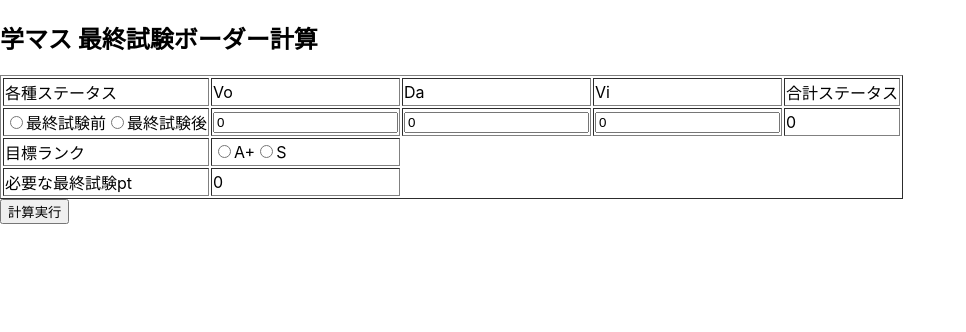
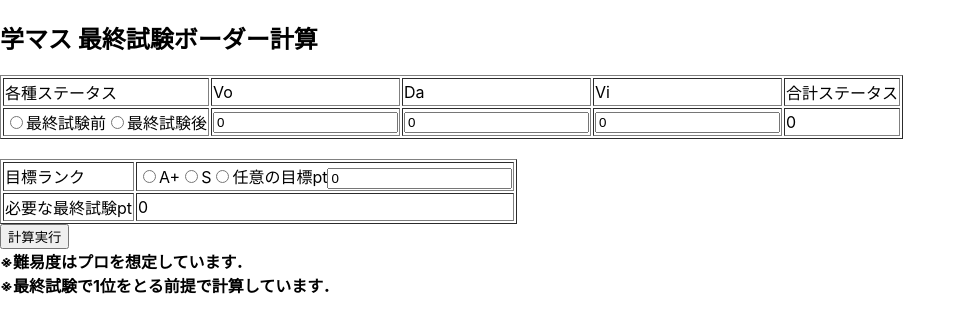
Before and after one commit to kkllkk5/gakumas_evaluation, a React (Create React App) app: page / in a window 1280 px wide. Shown: the top 332 px of the page, without its empty margins (0-966 px from the left). Built offline with nearby package versions, Linux system fonts and the light colour scheme.

Commit message:
任意の目標ptで計算できるよう改善

```diff
--- a/src/Formapp.js
+++ b/src/Formapp.js
@@ -9,6 +9,7 @@ export class FormApp extends Component {
             vocal: 0,
             dance: 0,
             visual: 0,
+            aim_pt: 0,
             total_status: 0,
             need_finalexam_point: 0
         };
@@ -16,6 +17,7 @@ export class FormApp extends Component {
         this.setVocal = this.setVocal.bind(this)
         this.setDance = this.setDance.bind(this)
         this.setVisual = this.setVisual.bind(this)
+        this.setAim_pt = this.setAim_pt.bind(this)
         this.calcFinalExamBorder = this.calcFinalExamBorder.bind(this)
     }
 
@@ -44,6 +46,14 @@ export class FormApp extends Component {
         this.setState({
             visual: newvisual,
             total_status: Number(this.state.vocal) + Number(this.state.dance) + Number(newvisual)
+        });
+    }
+
+    // 目標ptの入力を反映
+    setAim_pt(event) {
+        let newAim_pt = event.target.value;
+        this.setState({
+            aim_pt: newAim_pt
         });
     }
 
@@ -96,6 +106,9 @@ export class FormApp extends Component {
         }
         else if (aim_rank_id === "2") {
             pt_border = 13000
+        }
+        else if (aim_rank_id === "3") {
+            pt_border = Number(this.state.aim_pt)
         }
         else {
             return
@@ -173,12 +186,20 @@ export class FormApp extends Component {
                             <td><input type="text" value={this.state.visual} onChange={this.setVisual}></input></td>
                             <td>{this.state.total_status}</td>
                         </tr>
+                    </tbody>
+                </table>
+                <br></br>
+                <table border="1">
+                    <tbody>
                         <tr>
                             <td>目標ランク</td>
                             <td>
                                 <input type="radio" name="aim_rank" value="1" />A+
                                 <input type="radio" name="aim_rank" value="2" />S
+                                <input type="radio" name="aim_rank" value="3" />任意の目標pt
+                                <input type="text" value={this.state.aim_pt} onChange={this.setAim_pt} />
                             </td>
+
                         </tr>
                         <tr>
                             <td>必要な最終試験pt</td>
@@ -187,6 +208,10 @@ export class FormApp extends Component {
                     </tbody >
                 </table >
                 <button onClick={this.calcFinalExamBorder}>計算実行</button>
+
+                <br></br>
+                <b>※難易度はプロを想定しています．<br></br></b>
+                <b>※最終試験で1位をとる前提で計算しています．</b>
             </div >
 
         );
```
Also changed, not shown: 7 other files (tests, documents, lock files or other folders).
